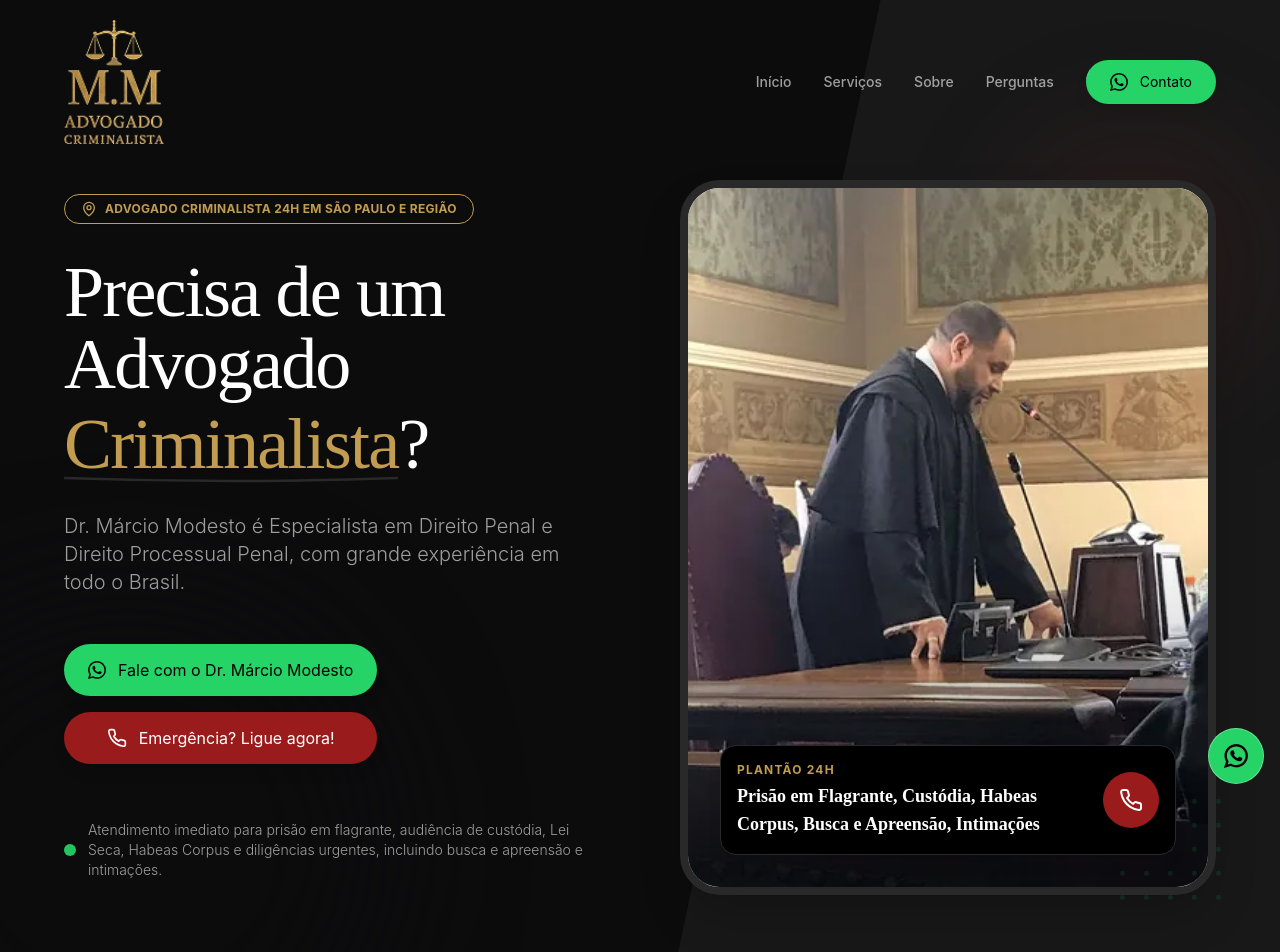
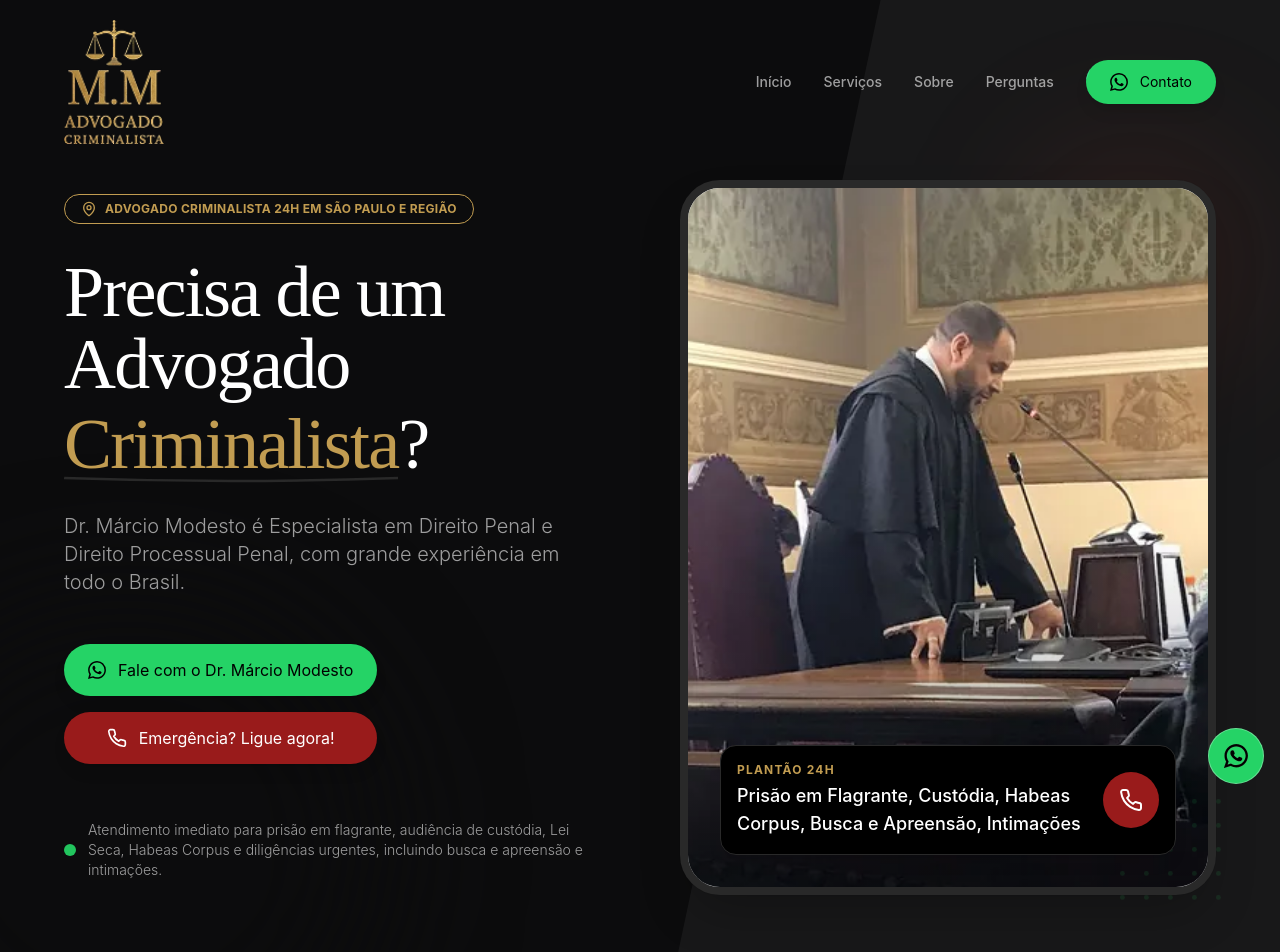
Before and after one commit to Paper-Street-Softwares/LPA-Marcio-Modesto, a React (Vite) app: page /#home in a window 1280 px wide. Shown: the top 952 px of the page. Built offline with nearby package versions, Linux system fonts and the light colour scheme.

Commit message:
fix: Fonte alterada

```diff
--- a/src/components/sections/HeroTemplateNovo.jsx
+++ b/src/components/sections/HeroTemplateNovo.jsx
@@ -226,14 +226,14 @@ function HeroTemplateNovo({
                         PLANTÃO 24H
                       </p>
                       <p
-                        className={`text-paragraph2 phone3:text-lg font-mainFont font-bold leading-none ${text}`}
+                        className={`text-paragraph2 phone3:text-lg font-secondFont font-medium leading-none ${text}`}
                       >
                         Prisão em Flagrante, Custódia, Habeas Corpus, Busca e
                         Apreensão, Intimações
                       </p>
                     </div>
                     <div className="ml-auto">
-                      <ButtonAlert
+                      <ButtonReflexo
                         padding="p-2 phone3:p-4"
                         icon={
                           <Phone className="w-4 h-4 tablet1:w-6 tablet1:h-6 text-white" />
```
